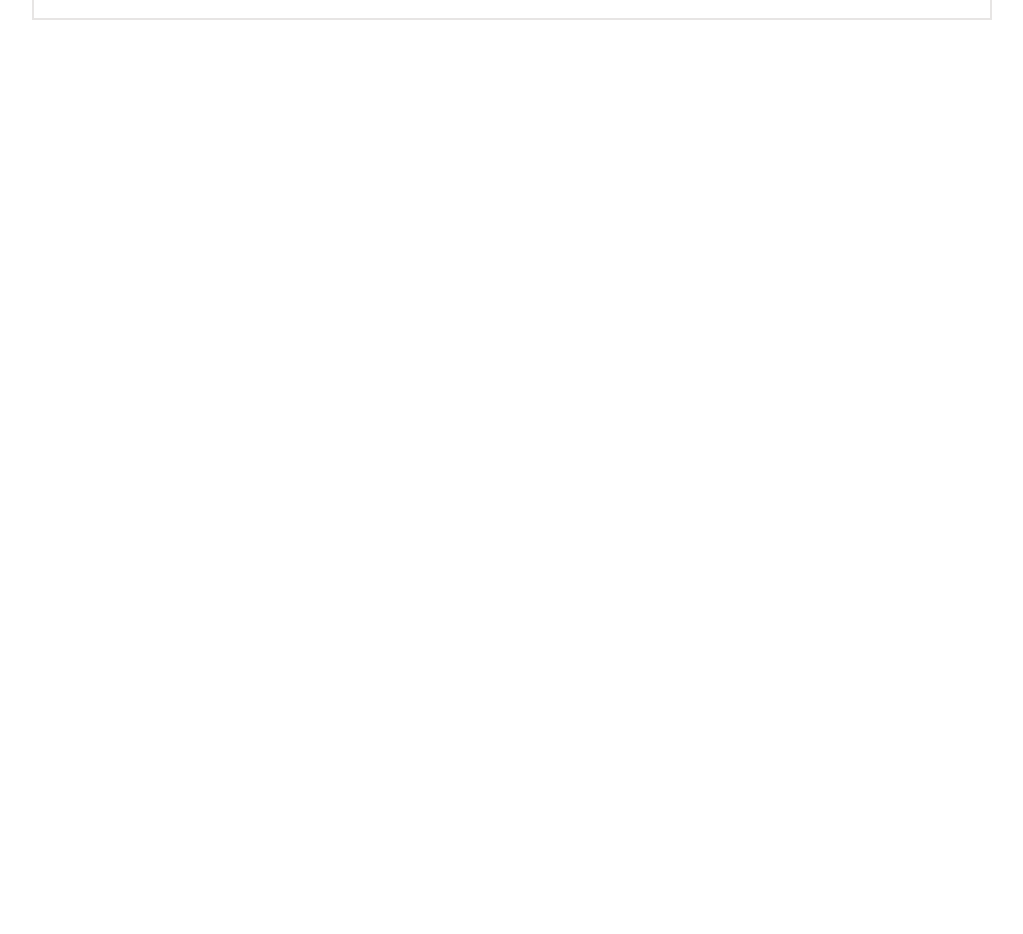
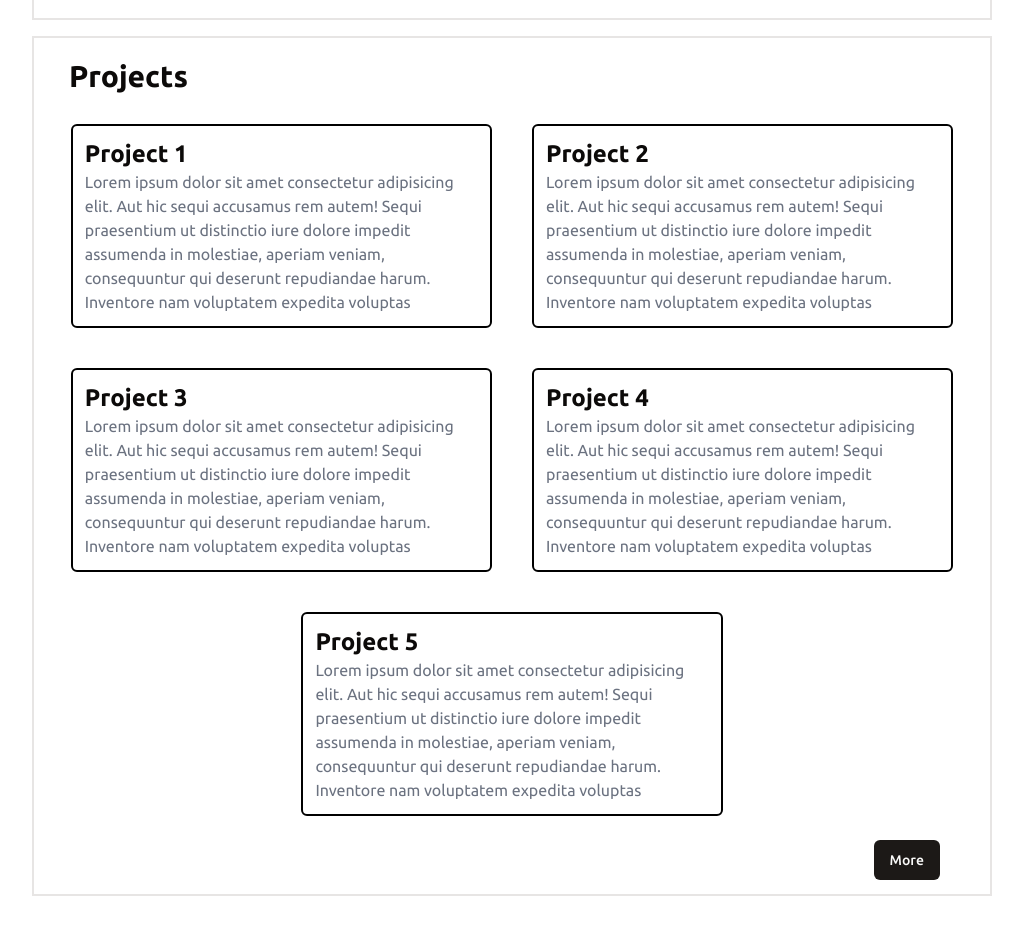
Before and after one commit to thtauhid/open-profile, a React (Vite) app: page /profile/1 in a window 1280 px wide. Shown: the part 1800-2734 px from the top of the page, without its empty margins (128-1151 px from the left). Before the commit the page ends 1860 px from the top, so only its background shows below. Built offline with nearby package versions, Linux system fonts and the light colour scheme.

Commit message:
Added Projects Component

```diff
--- a/src/main.tsx
+++ b/src/main.tsx
@@ -8,5 +8,6 @@ ReactDOM.createRoot(document.getElementById("root")!).render(
   <React.StrictMode>
     <App />
     <Analytics />
+
   </React.StrictMode>
 );
--- /dev/null
+++ b/src/pages/Profile/Projects.tsx
@@ -0,0 +1,31 @@
+import { getProjects } from "@/api"
+import { Button } from "@/components/ui/button";
+
+export const Projects= ()=>{
+    const data =getProjects();
+    console.log(data);
+
+    return (
+        <div className="flex  justify-center items-center mt-4">
+            <div className="p-[10px] w-[100%] border-2 border-gray">
+                <h1 className="text-3xl p-[10px] pl-[25px] font-bold">Projects</h1>
+                <div className="flex py-[20px] flex-wrap justify-center items-center gap-10">
+                    {data.map((data) => {
+                        return (
+                            <div className="border-2 border-black w-[45%] p-2 rounded-md">
+                                <div className="p-1">
+                                    <h1 className="text-2xl font-bold">{data.title}</h1>
+                                    <p className="text-gray-500">{data.description}</p>
+                                </div>
+                            </div>
+                        )
+                    })}
+
+                </div>
+                <div className="flex justify-end px-10 py-1">
+                    <Button type="submit">More</Button>
+                </div>
+            </div>
+        </div>
+    )
+}
--- a/src/pages/Profile/index.tsx
+++ b/src/pages/Profile/index.tsx
@@ -3,6 +3,7 @@ import Bio from "./Bio";
 import Header from "./Header";
 import Working from "./Working";
 import Testimonial from "./Testimonial";
+import { Projects } from "./Projects";
 
 function Profile() {
   return (
@@ -12,6 +13,7 @@ function Profile() {
         <Bio />
         <Working/>
         <Testimonial/>
+        <Projects/>
       </div>
     </div>
   );
```
